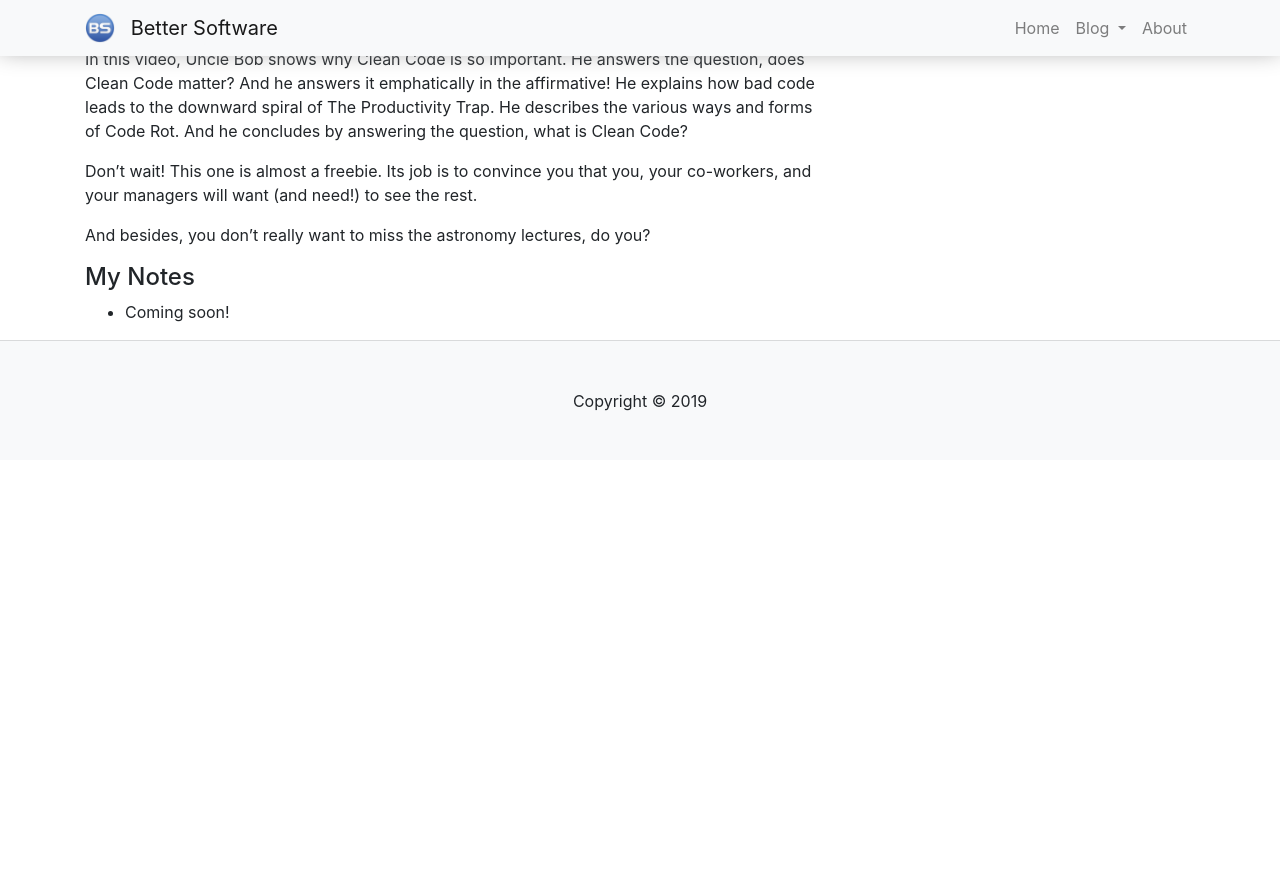
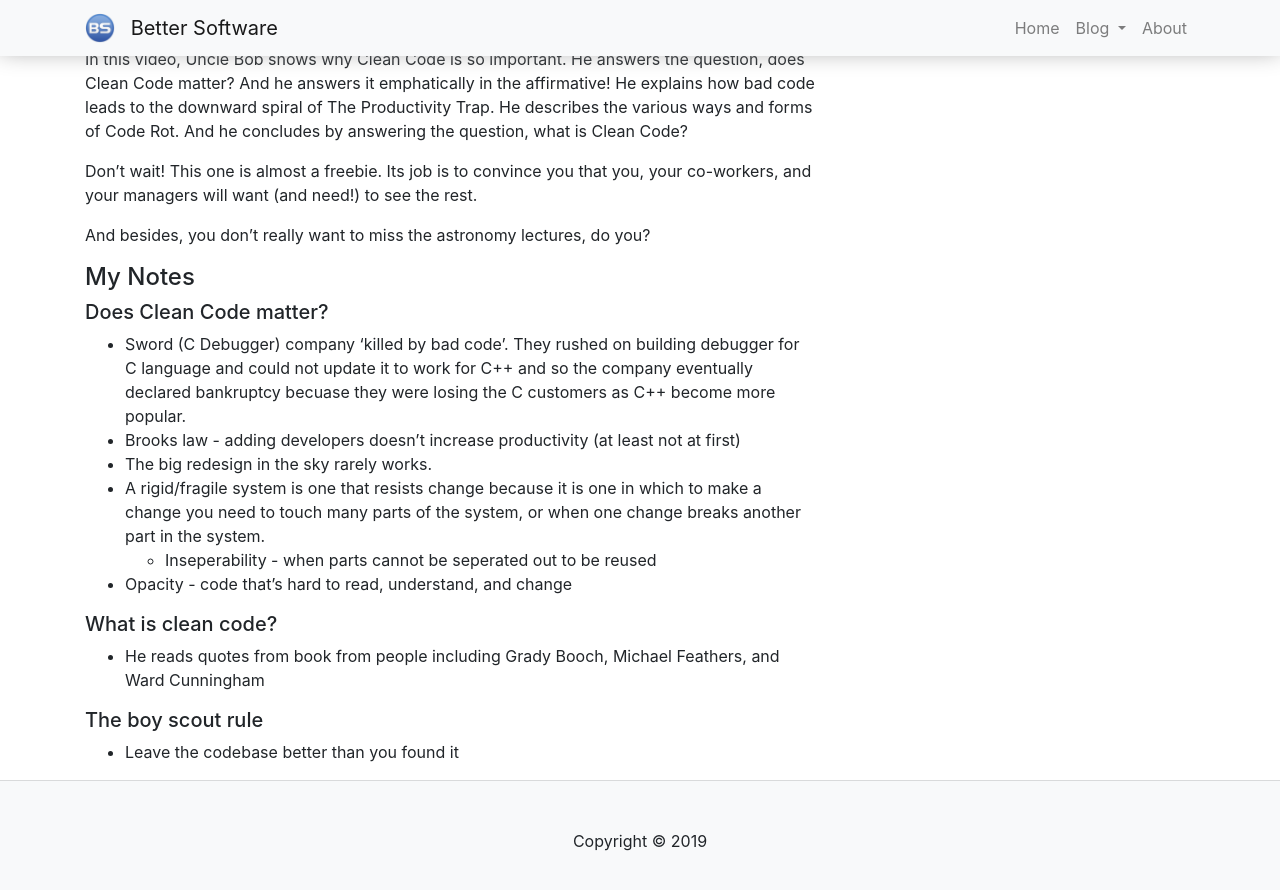
Before and after one commit to aroques/aroques.github.io, a Jekyll site: the page built from _posts/2021-01-26-clean-code-ep1.md, in a window 1280 px wide and 900 px high, scrolled down 511 px. Shown: the top 890 px of the window. Built offline with Jekyll 4.4.1, drawn with Linux system fonts in a browser that asks for light colours; before the commit the page ends 971 px from its top, so only the background shows below that.

Commit message:
Add SQL post ideas and add notes to clean code episode 1

```diff
--- a/_posts/2020-01-26-clean-code-ep1.md
+++ b/_posts/2021-01-26-clean-code-ep1.md
@@ -25,4 +25,19 @@ And besides, you don't really want to miss the astronomy lectures, do you?
 
 #### My Notes
 
-- Coming soon!
+##### Does Clean Code matter?
+
+- Sword (C Debugger) company 'killed by bad code'. They rushed on building debugger for C language and could not update it to work for C++ and so the company eventually declared bankruptcy becuase they were losing the C customers as C++ become more popular.
+- Brooks law - adding developers doesn't increase productivity (at least not at first)
+- The big redesign in the sky rarely works.
+- A rigid/fragile system is one that resists change because it is one in which to make a change you need to touch many parts of the system, or when one change breaks another part in the system.
+  - Inseperability - when parts cannot be seperated out to be reused
+- Opacity - code that's hard to read, understand, and change
+
+##### What is clean code?
+
+- He reads quotes from book from people including Grady Booch, Michael Feathers, and Ward Cunningham
+
+##### The boy scout rule
+
+- Leave the codebase better than you found it
```
Also changed, not shown: _posts/2020-01-26-sql-post-ideas.md (added, +35 -0 lines).
